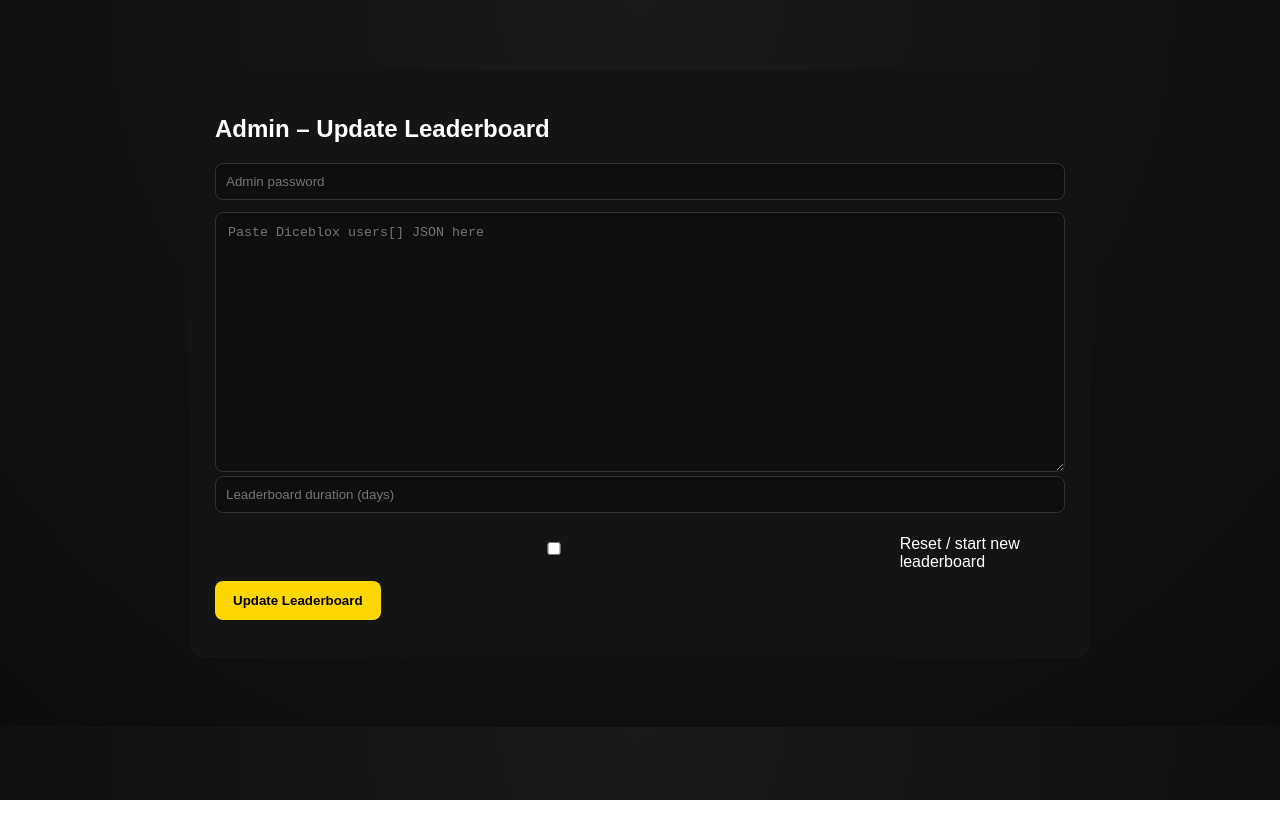
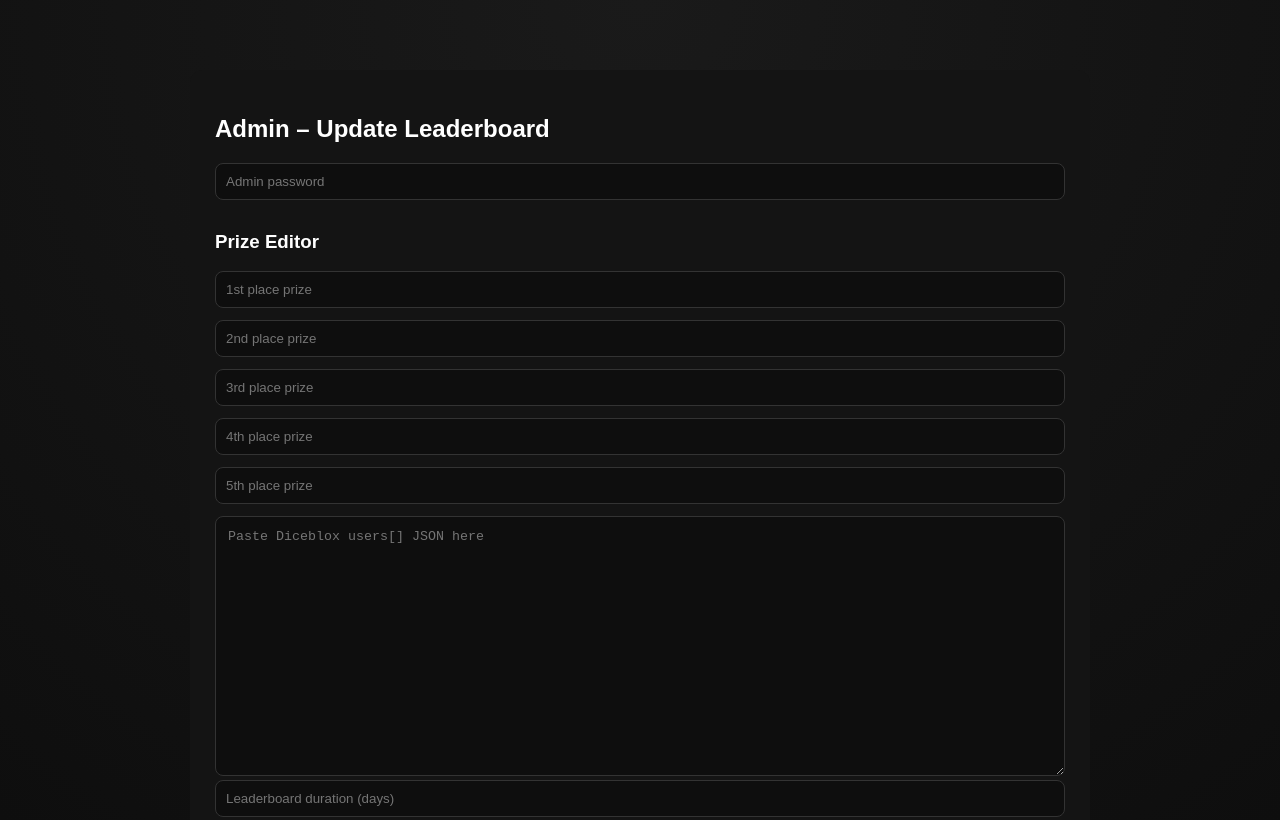
Before and after one commit to cupthedegen-design/cuplb, a website: page public/admin.html in a window 1280 px wide. Shown: the top 820 px of the page. Drawn offline with Linux system fonts and the light colour scheme.

Commit message:
Update admin.html

```diff
--- a/public/admin.html
+++ b/public/admin.html
@@ -61,6 +61,17 @@
 
     <input id="password" type="password" placeholder="Admin password" />
 
+    <h3>Prize Editor</h3>
+
+<div id="prizes">
+  <input type="number" placeholder="1st place prize" data-rank="1" />
+  <input type="number" placeholder="2nd place prize" data-rank="2" />
+  <input type="number" placeholder="3rd place prize" data-rank="3" />
+  <input type="number" placeholder="4th place prize" data-rank="4" />
+  <input type="number" placeholder="5th place prize" data-rank="5" />
+</div>
+
+
     <textarea id="jsonInput" placeholder="Paste Diceblox users[] JSON here"></textarea>
 
     <input id="days" type="number" placeholder="Leaderboard duration (days)" />
```
